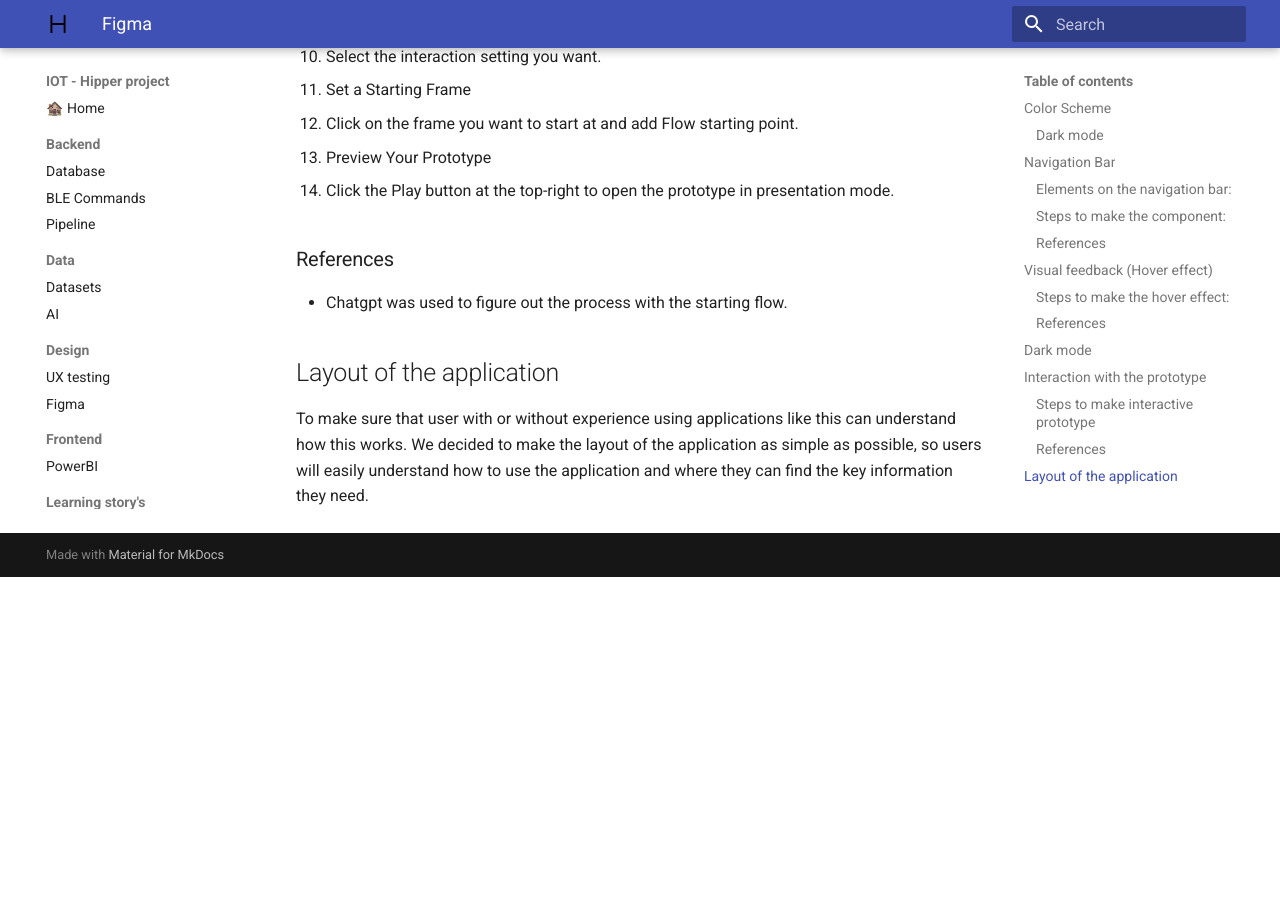
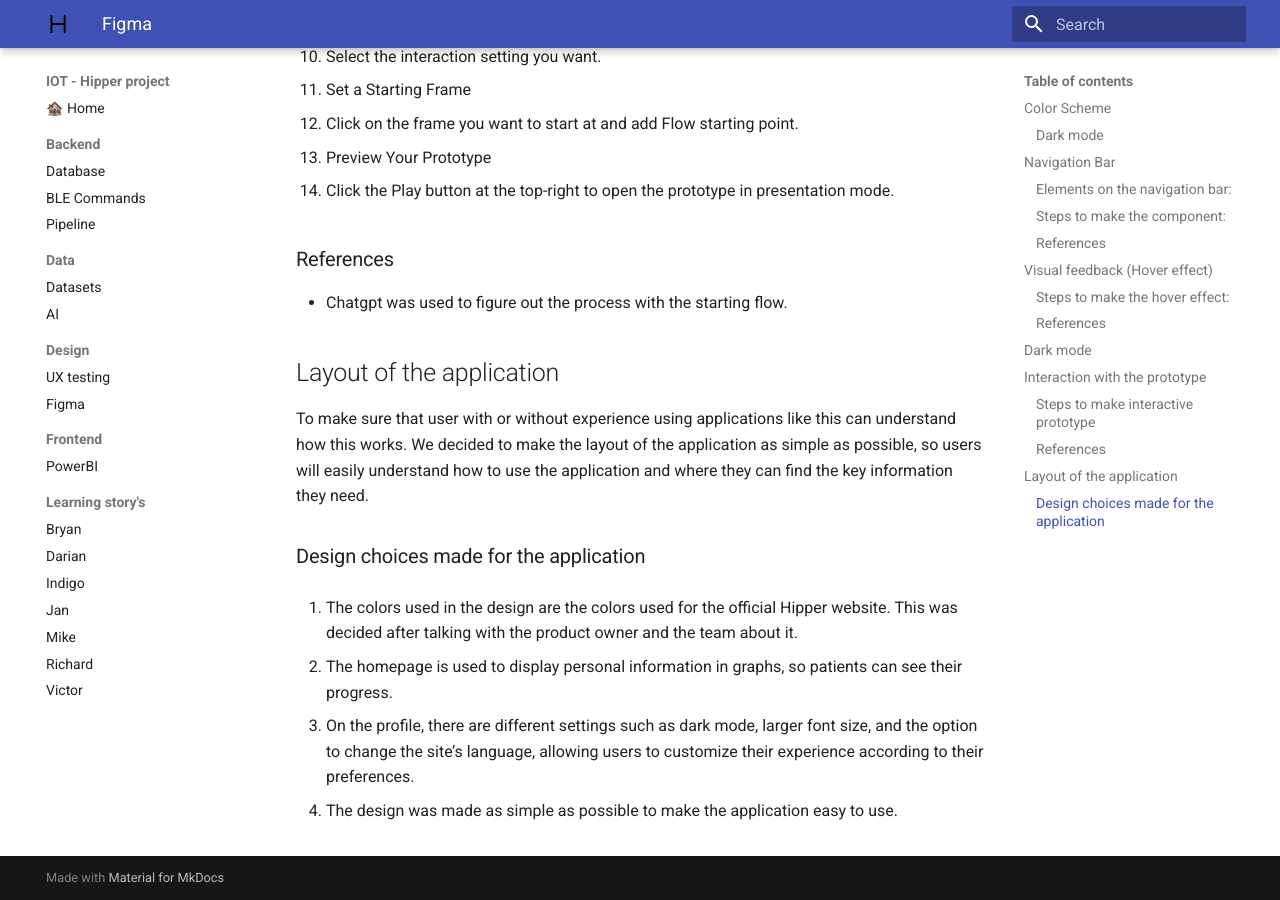
Before and after one commit to Vic-Warden/Digital-Life-Hipper-Monitoring, an MkDocs documentation site: the page built from docs/design/figma.md, in a window 1280 px wide and 900 px high, scrolled down 5344 px. Built offline with MkDocs 1.6.1 and Material for MkDocs 9.7.7, drawn with Linux system fonts in a browser that asks for light colours; before the commit the page ends 5921 px from its top, so only the background shows below that.

Commit message:
docs: design choices.

```diff
--- a/docs/design/figma.md
+++ b/docs/design/figma.md
@@ -121,3 +121,13 @@
 
 ## Layout of the application
 To make sure that user with or without experience using applications like this can understand how this works. We decided to make the layout of the application as simple as possible, so users will easily understand how to use the application and where they can find the key information they need.
+
+### Design choices made for the application
+
+1. The colors used in the design are the colors used for the official Hipper website. This was decided after talking with the product owner and the team about it.
+
+2. The homepage is used to display personal information in graphs, so patients can see their progress.
+
+3. On the profile, there are different settings such as dark mode, larger font size, and the option to change the site’s language, allowing users to customize their experience according to their preferences.
+
+4. The design was made as simple as possible to make the application easy to use.
```
